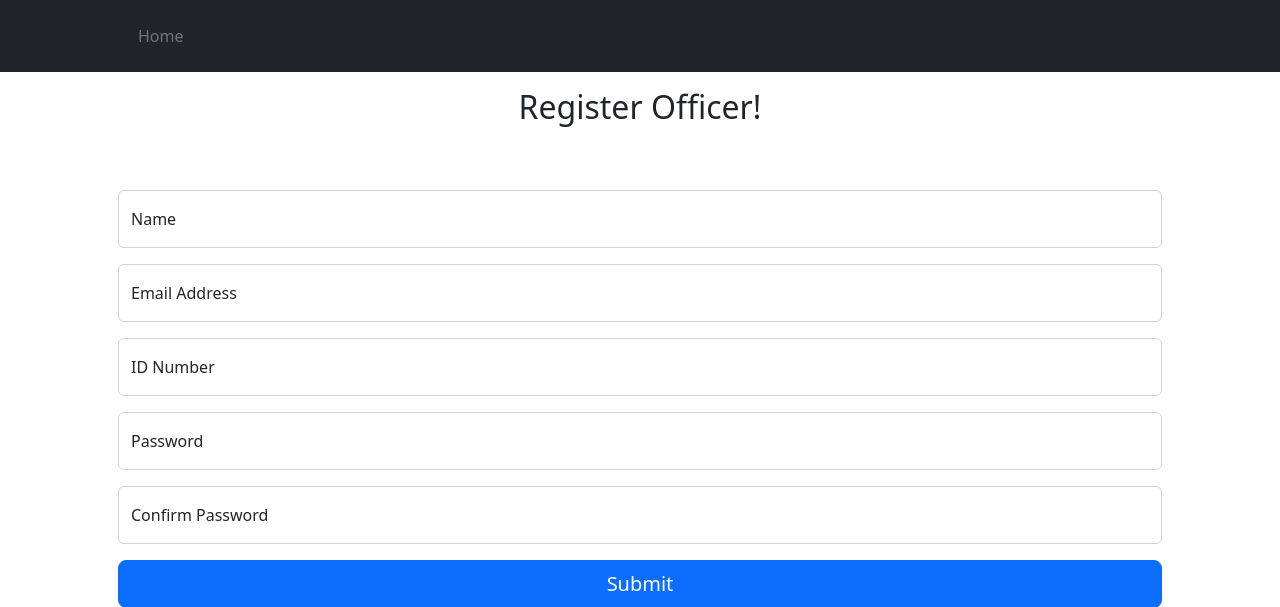
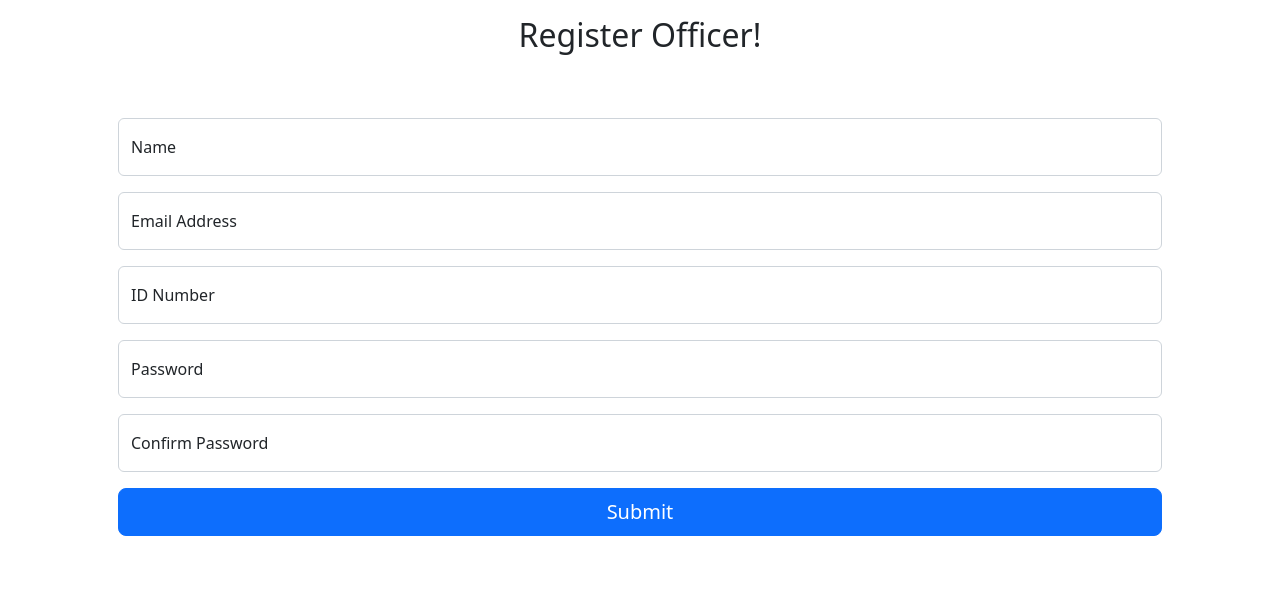
Before and after one commit to dhatri2005/student-grievance-system, a PHP site: page /admin/addofficer.php in a window 1280 px wide. Shown: the top 607 px of the page. Run offline with PHP 8.4, Linux system fonts and the light colour scheme.

Commit message:
Update addofficer.php

```diff
--- a/student grievance system/admin/addofficer.php
+++ b/student grievance system/admin/addofficer.php
@@ -7,13 +7,14 @@
 <head>
     <meta charset="utf-8">
     <meta name="viewport" content="width=device-width, initial-scale=1">
-        <title>Home</title>
+    <title>Register Officer</title>
     <link href="https://cdn.jsdelivr.net/npm/bootstrap@5.2.0-beta1/dist/css/bootstrap.min.css" rel="stylesheet" integrity="sha384-0evHe/X+R7YkIZDRvuzKMRqM+OrBnVFBL6DOitfPri4tjfHxaWutUpFmBp4vmVor" crossorigin="anonymous">
 </head>
 <body>
     <script src="https://cdn.jsdelivr.net/npm/bootstrap@5.2.0-beta1/dist/js/bootstrap.bundle.min.js" integrity="sha384-pprn3073KE6tl6bjs2QrFaJGz5/SUsLqktiwsUTF55Jfv3qYSDhgCecCxMW52nD2" crossorigin="anonymous"></script>
-        <?php include "../inc/header.php" ?>
+
     <h2 class="py-3 px-5 text-center">Register Officer!</h2>
+
     <div class="container px-5 my-5">
         <form id="contactForm" action="addofficerdata.php" method="POST">
             <div class="form-floating mb-3">
```
Lines whose indentation alone changed are shown as unchanged.
